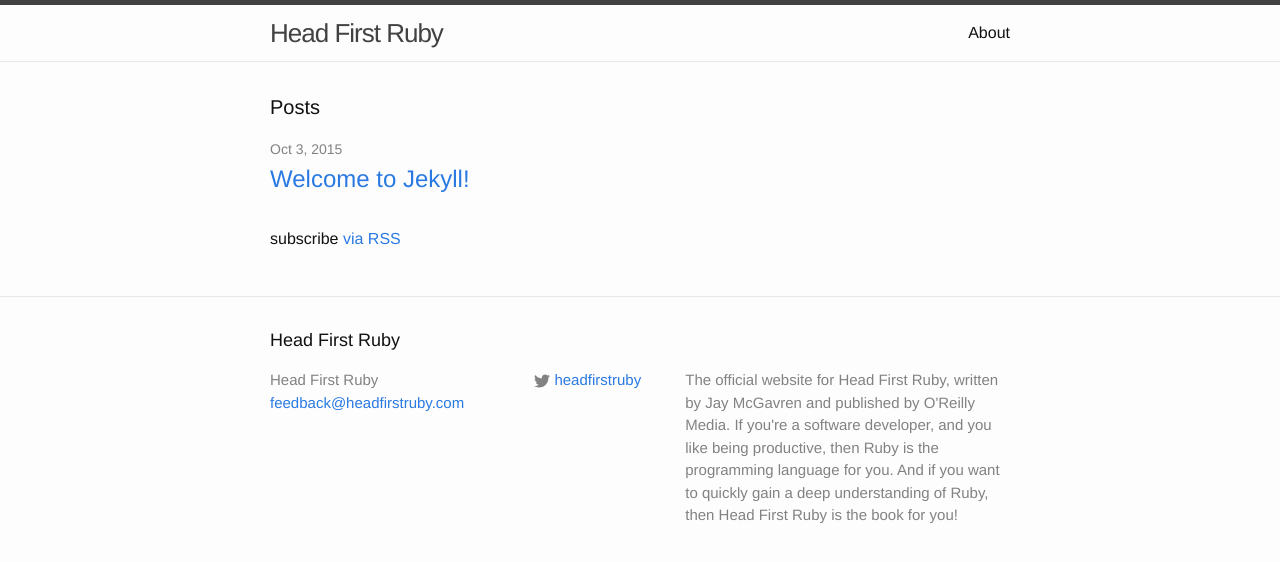
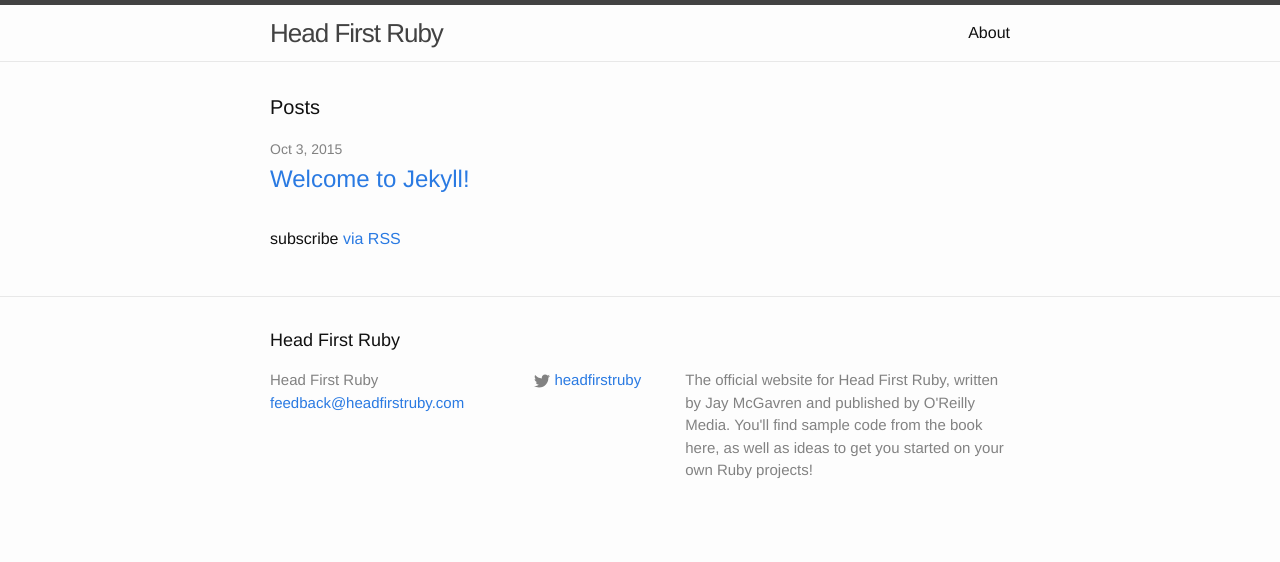
Before and after one commit to jaymcgavren/headfirstgo.com, a Jekyll site: the page built from index.html, in a window 1280 px wide. Shown: the top 562 px of the page. Built offline with Jekyll 4.4.1, drawn with Linux system fonts in a browser that asks for light colours.

Commit message:
Revise site description.

```diff
--- a/_config.yml
+++ b/_config.yml
@@ -3,8 +3,7 @@ title: Head First Ruby
 email: feedback@headfirstruby.com
 description: > # this means to ignore newlines until "baseurl:"
   The official website for Head First Ruby, written by Jay McGavren and published by O'Reilly Media.
-  If you're a software developer, and you like being productive, then Ruby is the programming language for you.
-  And if you want to quickly gain a deep understanding of Ruby, then Head First Ruby is the book for you!
+  You'll find sample code from the book here, as well as ideas to get you started on your own Ruby projects!
 baseurl: "" # the subpath of your site, e.g. /blog/
 url: "http://headfirstruby.com" # the base hostname & protocol for your site
 twitter_username: headfirstruby
```
